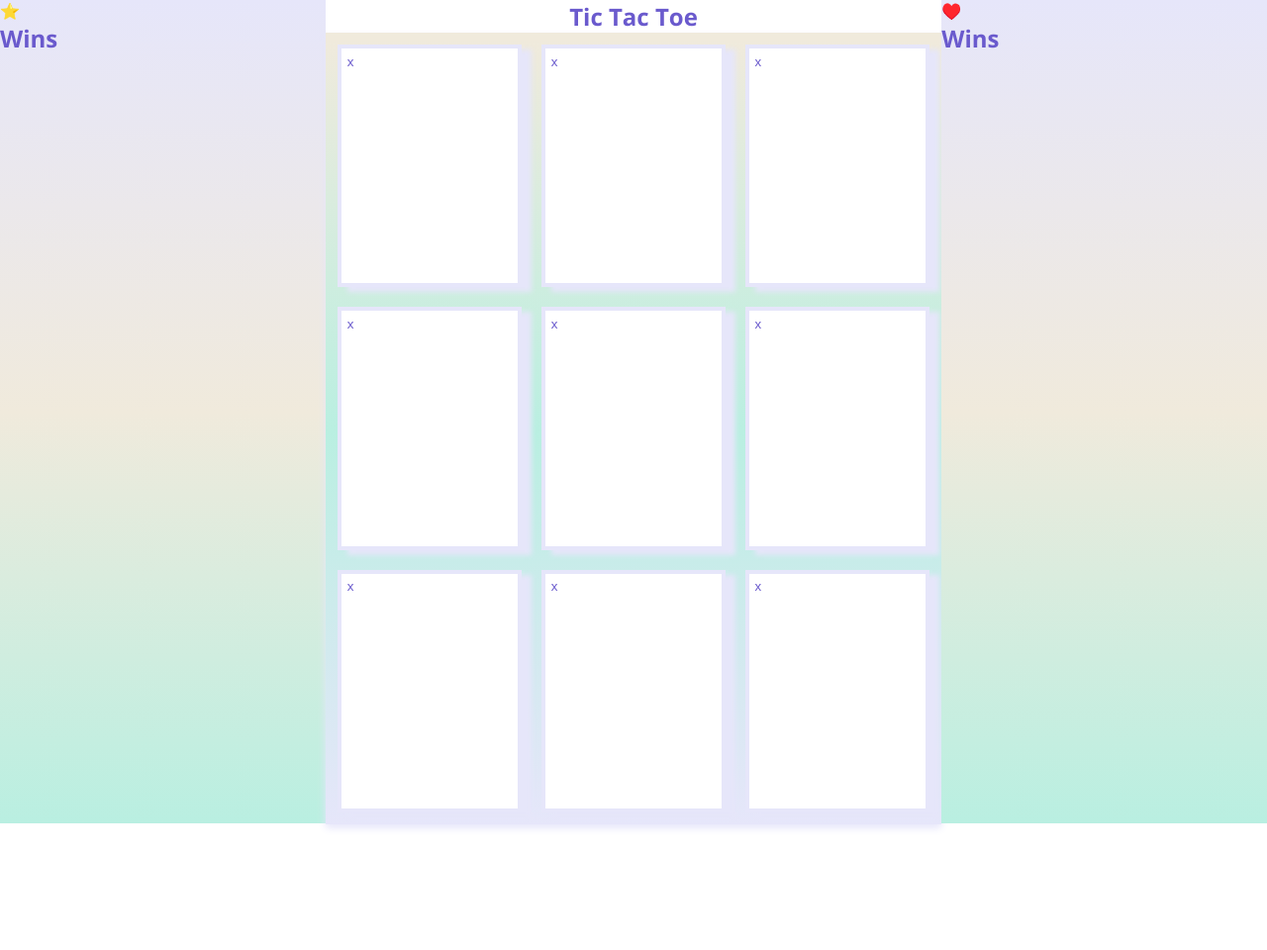
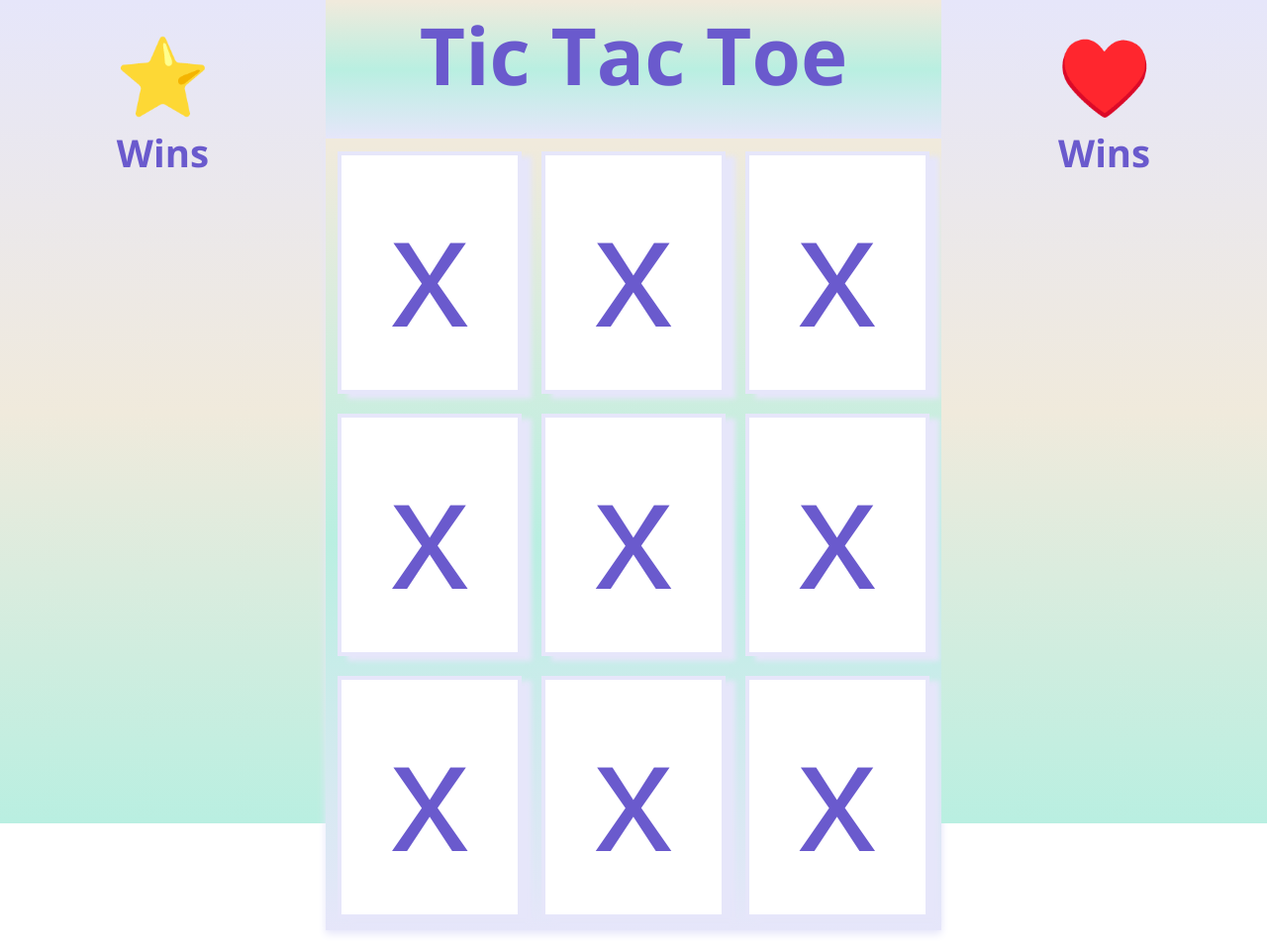
Before and after one commit to battan40/tic-tac-toe, a plain HTML site: page index.html in a window 1280 px wide. Shown: the whole page at 99% size. Before the commit the page ends 853 px from the top, so only its background shows below. Drawn offline with nearby package versions, Linux system fonts and the light colour scheme.

Commit message:
Add player class and adjust broken css

```diff
--- a/styles.css
+++ b/styles.css
@@ -18,11 +18,10 @@ button:hover {
   color: slateblue;
 }
 
-
 .squares {
   cursor: pointer;
   border: none;
-  font-size: 20px;
+  /* font-size: 40px; */
   padding: 10px 20px;
 }
 
@@ -34,18 +33,25 @@ button:hover {
 
 /* ~~~~~ Left ~~~~~ */
 .left {
+  display: flex;
+  flex-direction: column;
+  align-items: center;
   background-image: linear-gradient(lavender, #f0eadc, #b9efe1);
   width: 28%;
   height: 104vh;
+  font-size: 1.6em;
 }
 
 .player1-icon {
   display: flex;
+  padding-top: 7%;
+  font-size: 3em;
 }
 
 .left-Player {
   display: flex;
   color: slateblue;
+
 }
 
 /* ~~~~~ MIDDLE GRID ~~~~~ */
@@ -55,10 +61,12 @@ button:hover {
 }
 
 .top-title {
+  align-items: center;
+  background-image: linear-gradient(#f0eadc 1%, #b9efe1, lavender);
   display: flex;
   flex-direction: column-reverse;
-  align-items: center;
-  border-radius: 4px;
+  font-size: 5em;
+  padding-bottom: 5%;
 }
 
 .game-board-grid {
@@ -74,19 +82,27 @@ button:hover {
 }
 
 .board-squares {
+  align-items: center;
   background: #ffffff;
-  padding: 3%;
-  display: flex;
   border: 4px solid lavender;
   box-shadow: 10px 5px 5px lavender;
   color: slateblue;
+  display: flex;
+  flex-direction: column;
+  justify-content: center;
+  padding: 3%;
+  font-size: 10em;
 }
 
 /* ~~~~~ RIGHT ~~~~~ */
 .right {
+  display: flex;
+  flex-direction: column;
+  align-items: center;
   background-image: linear-gradient(lavender, #f0eadc, #b9efe1);
   width: 28%;
   height: 104vh;
+  font-size: 1.6em;
 }
 
 .right-player {
@@ -96,6 +112,8 @@ button:hover {
 
 .player2-icon {
   display: flex;
+  padding-top: 7%;
+  font-size: 3em;
 }
 
 /* ~~~~~ BROAD ~~~~~ */
```
Also changed, not shown: player.js (+9 -0 lines).
